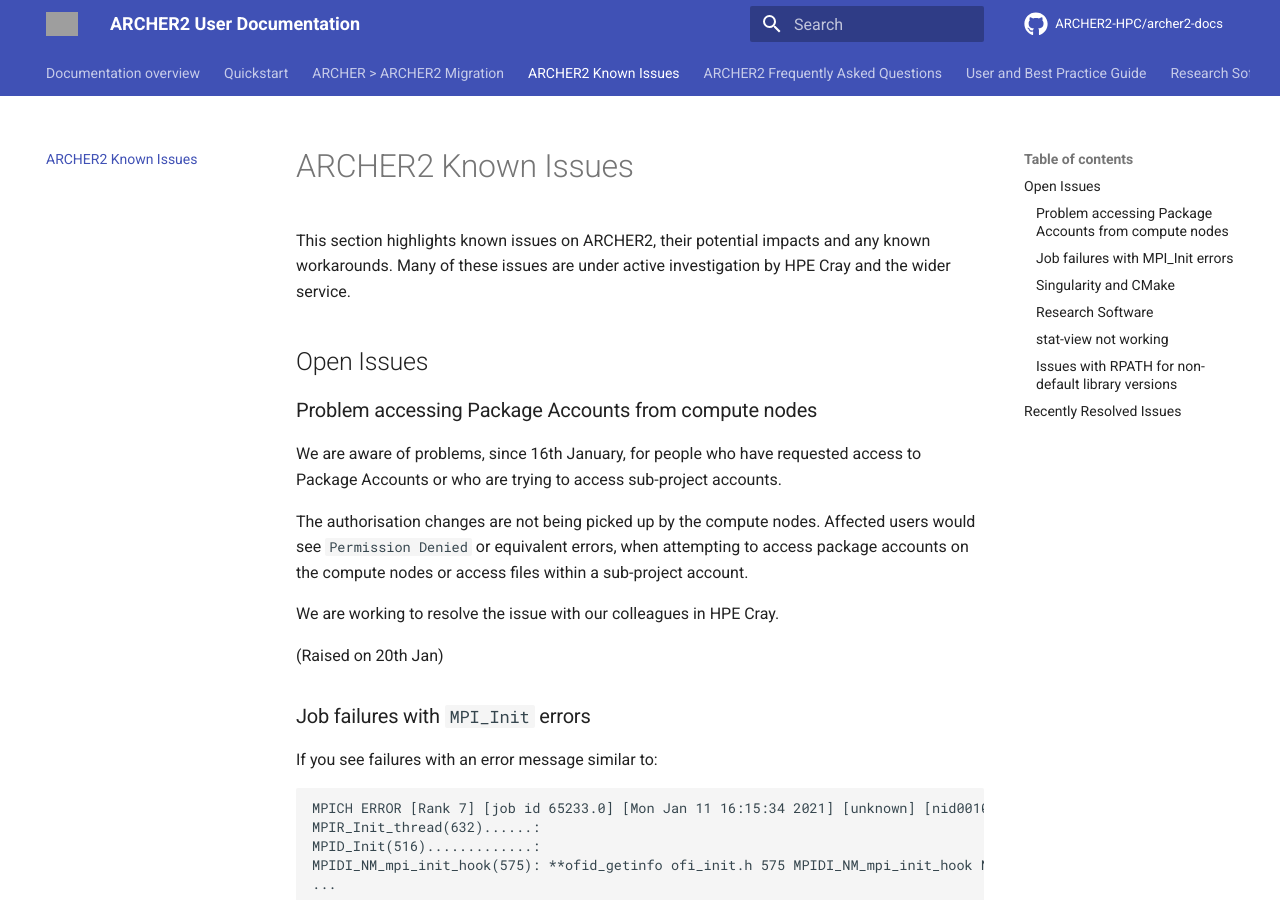
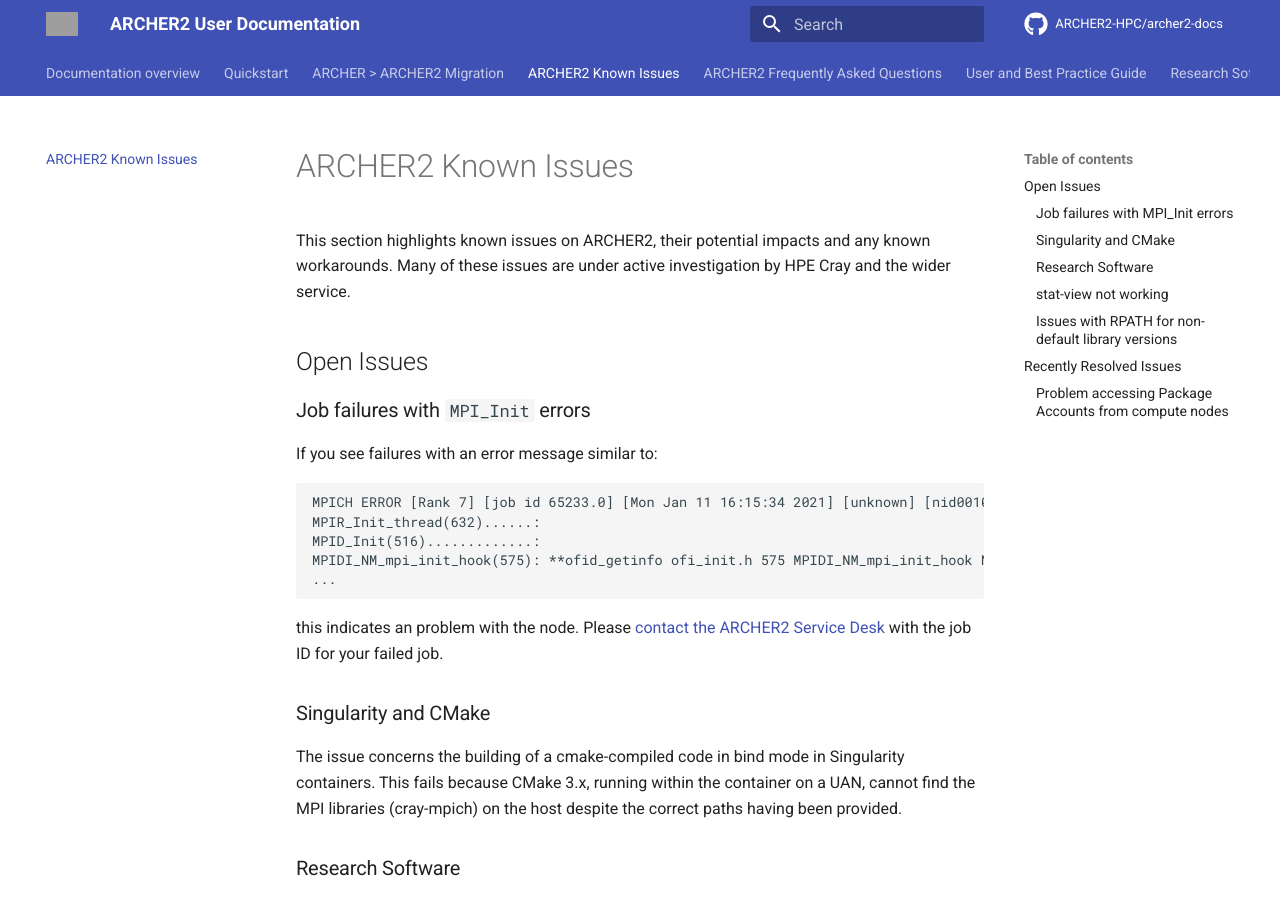
Before and after one commit to ARCHER2-HPC/archer2-docs, an MkDocs documentation site: the page built from docs/known-issues/index.md, in a window 1280 px wide and 900 px high. Built offline with MkDocs 1.6.1 and Material for MkDocs 9.7.7, drawn with Linux system fonts in a browser that asks for light colours; comment, search, counter and statistics services are not loaded; some of the changed text lies outside the part shown; grey boxes are pictures that could not be loaded.

Commit message:
Permisson issue resolved

```diff
--- a/docs/known-issues/index.md
+++ b/docs/known-issues/index.md
@@ -5,17 +5,6 @@
 active investigation by HPE Cray and the wider service.
 
 ## Open Issues
-
-
-### Problem accessing Package Accounts from compute nodes
-
-We are aware of problems, since 16th January, for people who have requested access to Package Accounts or who are trying to access sub-project accounts.
-
-The authorisation changes are not being picked up by the compute nodes. Affected users would see `Permission Denied` or equivalent errors, when attempting to access package accounts on the compute nodes or access files within a sub-project account.
-
-We are working to resolve the issue with our colleagues in HPE Cray.
-
-(Raised on 20th Jan)
 
 
 ### Job failures with `MPI_Init` errors
```
Also changed, not shown: other parts of docs/known-issues/index.md (+11 -0 lines).
